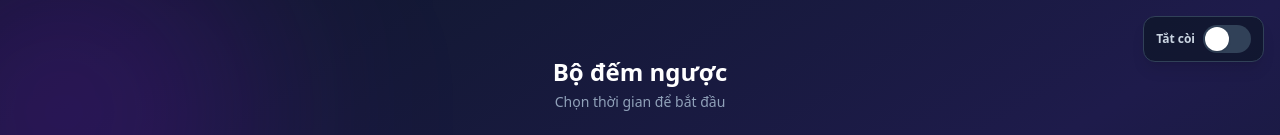
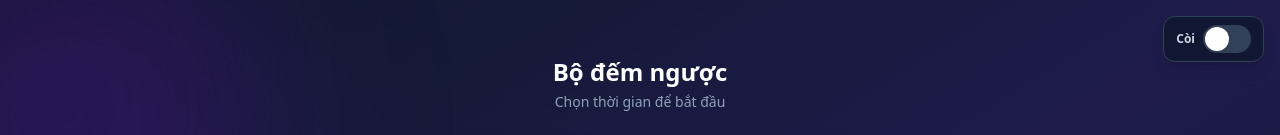
Before and after one commit to hieurury/iot_clock, a Vue app: page /countdown in a window 1280 px wide. Shown: the top 135 px of the page. Built offline with nearby package versions, Linux system fonts and the light colour scheme; no server answers.

Commit message:
thêm nút còi

```diff
--- a/src/layouts/MainLayout.vue
+++ b/src/layouts/MainLayout.vue
@@ -12,10 +12,15 @@ const store = useCountdownStore();
 // Hàm kiểm tra active để code gọn hơn
 const isActive = (path: string) => route.path === path;
 
+import { setBuzzerStatus } from '../services/api';
 const handleSwitch = async (val: boolean) => {
-  if (!val && store.buzzerStatus === 1) {
-    await store.turnOffBuzzer();
-  }
+    if (val && store.buzzerStatus !== 1) {
+        // Bật còi thủ công
+        await setBuzzerStatus(1);
+        store.buzzerStatus = 1;
+    } else if (!val && store.buzzerStatus === 1) {
+        await store.turnOffBuzzer();
+    }
 };
 </script>
 <template>
@@ -23,7 +28,7 @@ const handleSwitch = async (val: boolean) => {
         <TimeUpAlert />
         <!-- Nút tắt còi dạng switch nổi góc trên phải -->
         <div class="fixed top-4 right-4 z-50 flex items-center gap-2 bg-slate-900/80 px-3 py-2 rounded-xl shadow-lg border border-slate-700">
-            <span class="text-xs font-bold text-slate-300 select-none">Tắt còi</span>
+            <span class="text-xs font-bold text-slate-300 select-none">Còi</span>
             <BaseSwitch :model-value="store.buzzerStatus === 1" @update:model-value="handleSwitch" />
         </div>
         <div class="fixed inset-0 bg-linear-to-br from-slate-900 via-[#1e1b4b] to-slate-900 -z-20"></div>
```
